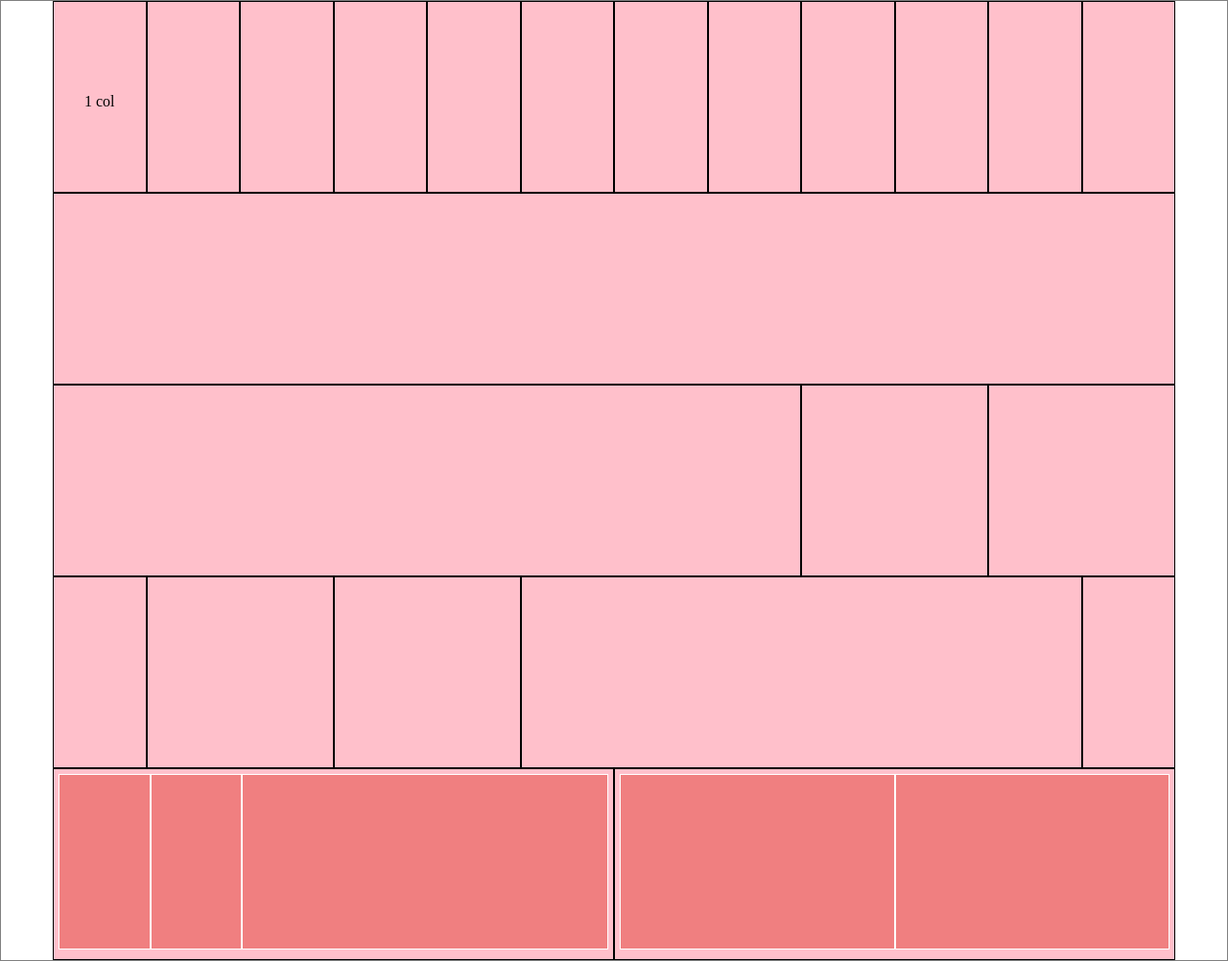
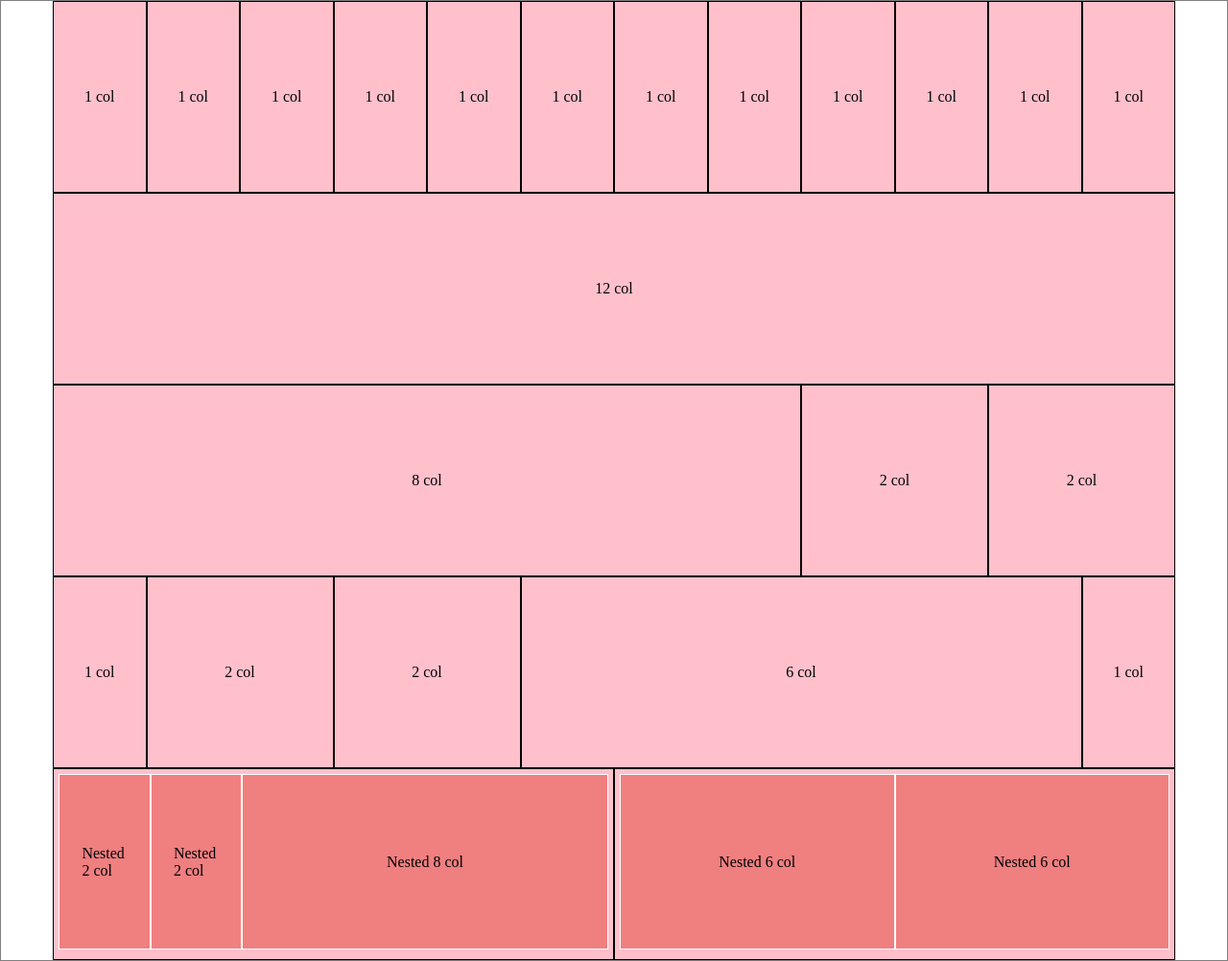
Before and after one commit to francescapetra/html-css-12bool, a plain HTML site: page index.html in a window 1280 px wide. Shown: the whole page at 96% size. Drawn offline with Linux system fonts and the light colour scheme.

Commit message:
creati sotto container per le doppie divisioni

```diff
--- a/css/12bool.css
+++ b/css/12bool.css
@@ -23,11 +23,10 @@
 /* debug */
 .debug .container{
   border: 1px solid red;
-  height: 200px;
 }
 .debug[class*="col-" ]{
   border: 1px solid black;
-  height: 200px;
+  height: 100px;
 }
 
 /* colonne */
--- a/css/style.css
+++ b/css/style.css
@@ -9,15 +9,21 @@
 .container > [class*="col-"]{
   border: 1px solid black;
   padding: 5px 5px;
-  height: 200px;
+  height: 100%;
+  position: relative;
+}
+.container.nested{
+  height: 100%;
+}
+div.container.nested> [class*="col-"]{
+  border: 1px solid #ffffff;
+  background-color: #F07F80;
+  height: calc( 100% - 5px);
+  position: relative;
 }
 p{
-  text-align: center;
-  margin: 90px 0;
+  position: absolute;
+  top:50%;
+  left:50%;
+  transform: translate(-50%, -50%);
 }
-.col-6 > [class*="col-"] {
-  border: 1px solid #fff;
-  background-color: #F07F80;
-  height: calc( 100% - 5px);
-  position:relative;
-}
--- a/index.html
+++ b/index.html
@@ -9,48 +9,48 @@
   <title>12 bool</title>
 </head>
 <body class="debug">
-  <div class="container debug">
-    <div class="col-1">
-      <p>1 col</p>
-    </div>
-    <div class="col-1 "></div>
-    <div class="col-1 "></div>
-    <div class="col-1 "></div>
-    <div class="col-1 "></div>
-    <div class="col-1 "></div>
-    <div class="col-1 "></div>
-    <div class="col-1 "></div>
-    <div class="col-1 "></div>
-    <div class="col-1 "></div>
-    <div class="col-1 "></div>
-    <div class="col-1 "></div>
+  <div class="container">
+    <div class="col-1"><p>1 col</p></div>
+    <div class="col-1"><p>1 col</p></div>
+    <div class="col-1"><p>1 col</p></div>
+    <div class="col-1"><p>1 col</p></div>
+    <div class="col-1"><p>1 col</p></div>
+    <div class="col-1"><p>1 col</p></div>
+    <div class="col-1"><p>1 col</p></div>
+    <div class="col-1"><p>1 col</p></div>
+    <div class="col-1"><p>1 col</p></div>
+    <div class="col-1"><p>1 col</p></div>
+    <div class="col-1"><p>1 col</p></div>
+    <div class="col-1"><p>1 col</p></div>
   </div>
   <div class="container">
-    <div class="col-12 "></div>
+    <div class="col-12 "><p>12 col</p></div>
   </div>
   <div class="container">
-    <div class="col-8 "></div>
-    <div class="col-2 "></div>
-    <div class="col-2 "></div>
+    <div class="col-8 "><p>8 col</p></div>
+    <div class="col-2 "><p>2 col</p></div>
+    <div class="col-2 "><p>2 col</p></div>
   </div>
   <div class="container">
-    <div class="col-1 "></div>
-    <div class="col-2 "></div>
-    <div class="col-2 "></div>
-    <div class="col-6 "></div>
-    <div class="col-1 "></div>
+    <div class="col-1 "><p>1 col</p></div>
+    <div class="col-2 "><p>2 col</p></div>
+    <div class="col-2 "><p>2 col</p></div>
+    <div class="col-6 "><p>6 col</p></div>
+    <div class="col-1 "><p>1 col</p></div>
   </div>
   <div class="container">
     <div class="col-6">
-      <div class="col-2 "></div>
-      <div class="col-2 "></div>
-      <div class="col-8 "></div>
+      <div class="container nested">
+        <div class="col-2 "><p>Nested 2 col</p></div>
+        <div class="col-2 "><p>Nested 2 col</p></div>
+        <div class="col-8 "><p>Nested 8 col</p></div>
+      </div>
     </div>
     <div class="col-6">
-      <div class="col-6 "></div>
-      <div class="col-6 "></div>
+      <div class="container nested">
+        <div class="col-6 "><p>Nested 6 col</p></div>
+        <div class="col-6 "><p>Nested 6 col</p></div>
+      </div>
     </div>
-  </div>
-
 </body>
 </html>
```
